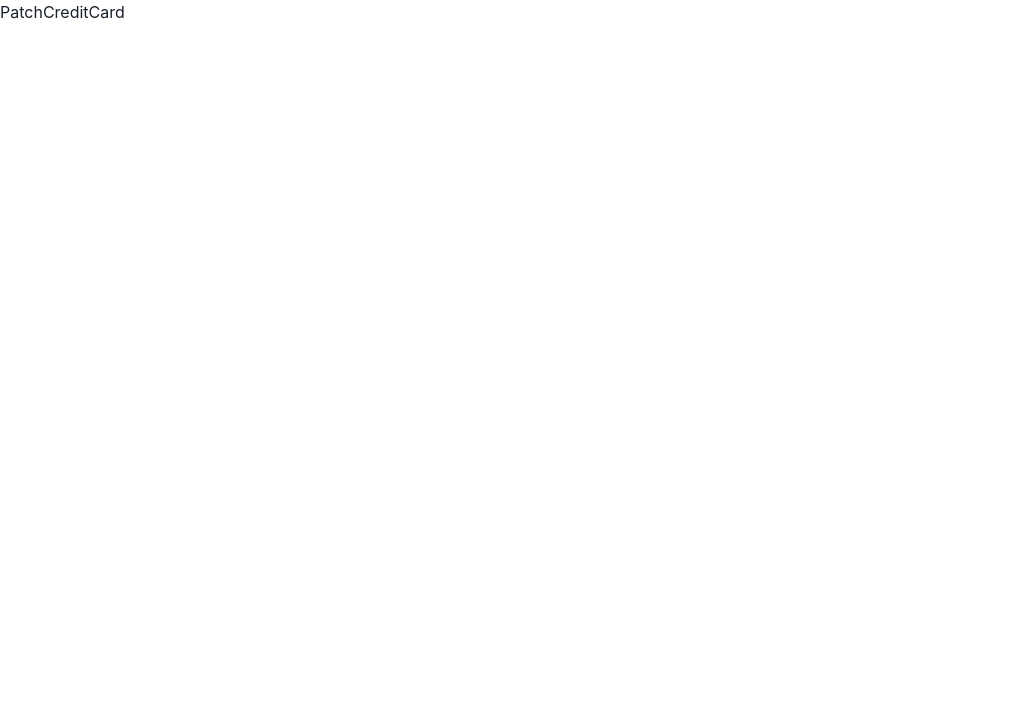
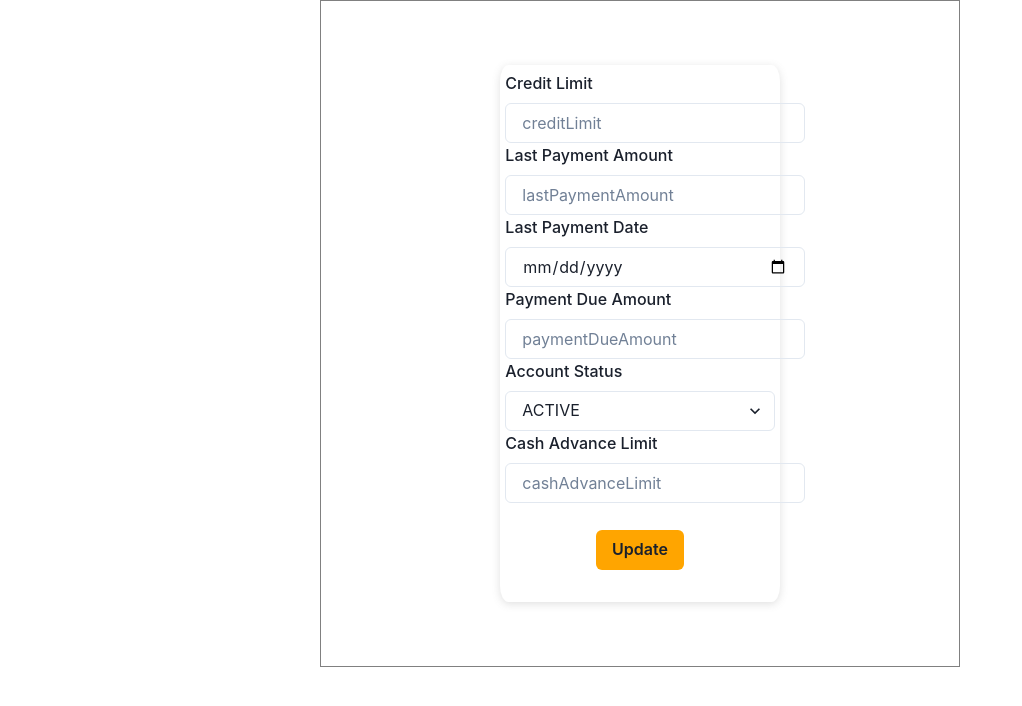
Before and after one commit to anshul-010/Credit-Folio, a React (Create React App) app: page / in a window 1280 px wide. Shown: the top 706 px of the page, without its empty margins (0-1022 px from the left). Built offline with nearby package versions, Linux system fonts and the light colour scheme.

Commit message:
commit-6

```diff
--- a/src/EditData/PatchCreditCard.jsx
+++ b/src/EditData/PatchCreditCard.jsx
@@ -1,7 +1,37 @@
 import React from 'react'
+import {
+    FormControl,
+    FormLabel,
+    FormErrorMessage,
+    FormHelperText,
+    Input,
+    Button,
+    Select
+  } from '@chakra-ui/react'
 
 export const PatchCreditCard = () => {
   return (
-    <div>PatchCreditCard</div>
+    <div style={{border:"1px solid gray",width:"50%",padding:"5%",textAlign:"center",margin:"auto"}} >
+       <div style={{boxShadow: "rgba(99, 99, 99, 0.2) 0px 2px 8px 0px",borderRadius:"3%" ,width:"55%",margin:"auto"}}>
+            <FormControl p="2%">
+                <FormLabel>Credit Limit</FormLabel>
+                <Input type='number' w="300px" placeholder={"creditLimit"} />
+                <FormLabel>Last Payment Amount</FormLabel>
+                <Input type='number' w="300px" placeholder={"lastPaymentAmount"} />
+                <FormLabel>Last Payment Date</FormLabel>
+                <Input type='date' w="300px" placeholder={"lastPaymentDate"} />
+                <FormLabel>Payment Due Amount</FormLabel>
+                <Input type='number' w="300px" placeholder={"paymentDueAmount"} />
+                <FormLabel>Account Status</FormLabel>
+                <Select>
+                    <option value='ACTIVE'>ACTIVE</option>
+                    <option value='DORMANT'>DORMANT</option>
+                </Select>
+                <FormLabel>Cash Advance Limit</FormLabel>
+                <Input type='number' w="300px" placeholder={"cashAdvanceLimit"} />
+                <Button p="6%" bgColor={"orange"} m="10%" >Update</Button>
+            </FormControl>
+       </div>
+    </div>
   )
 }
```
